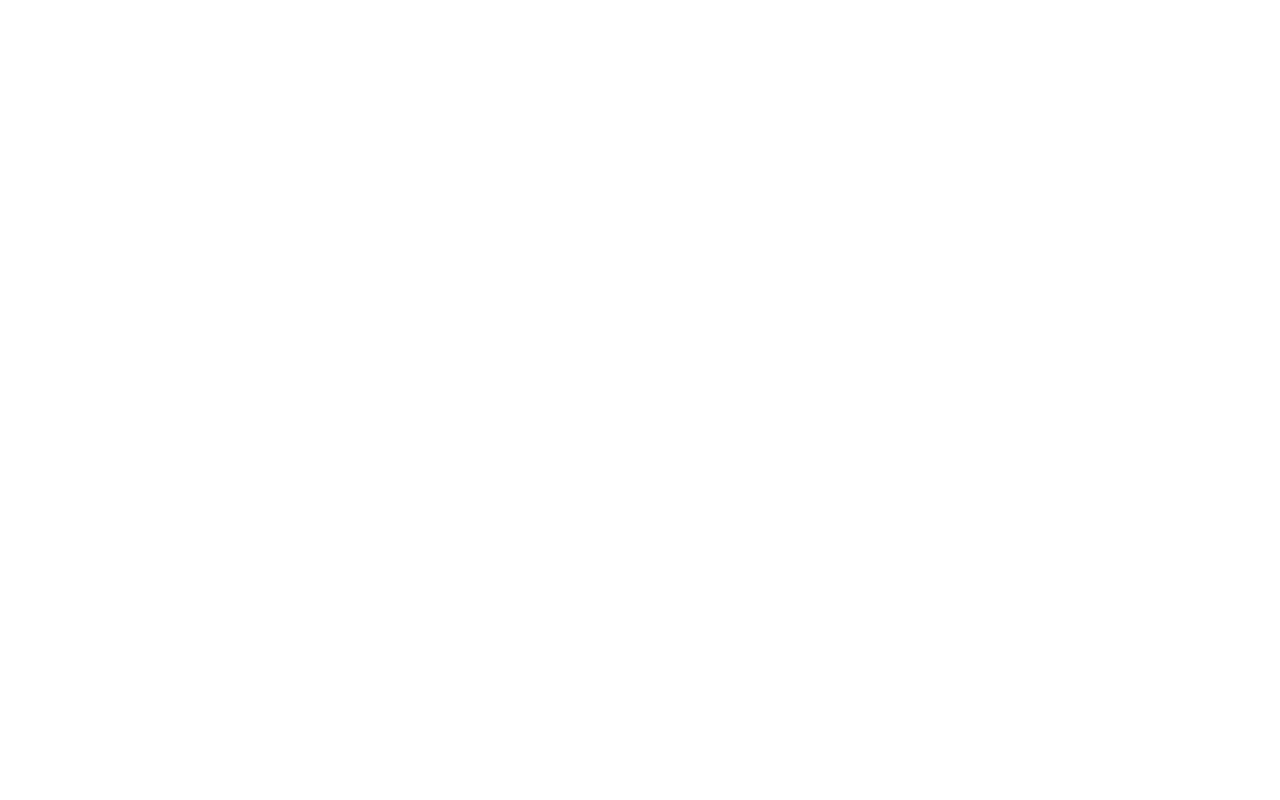
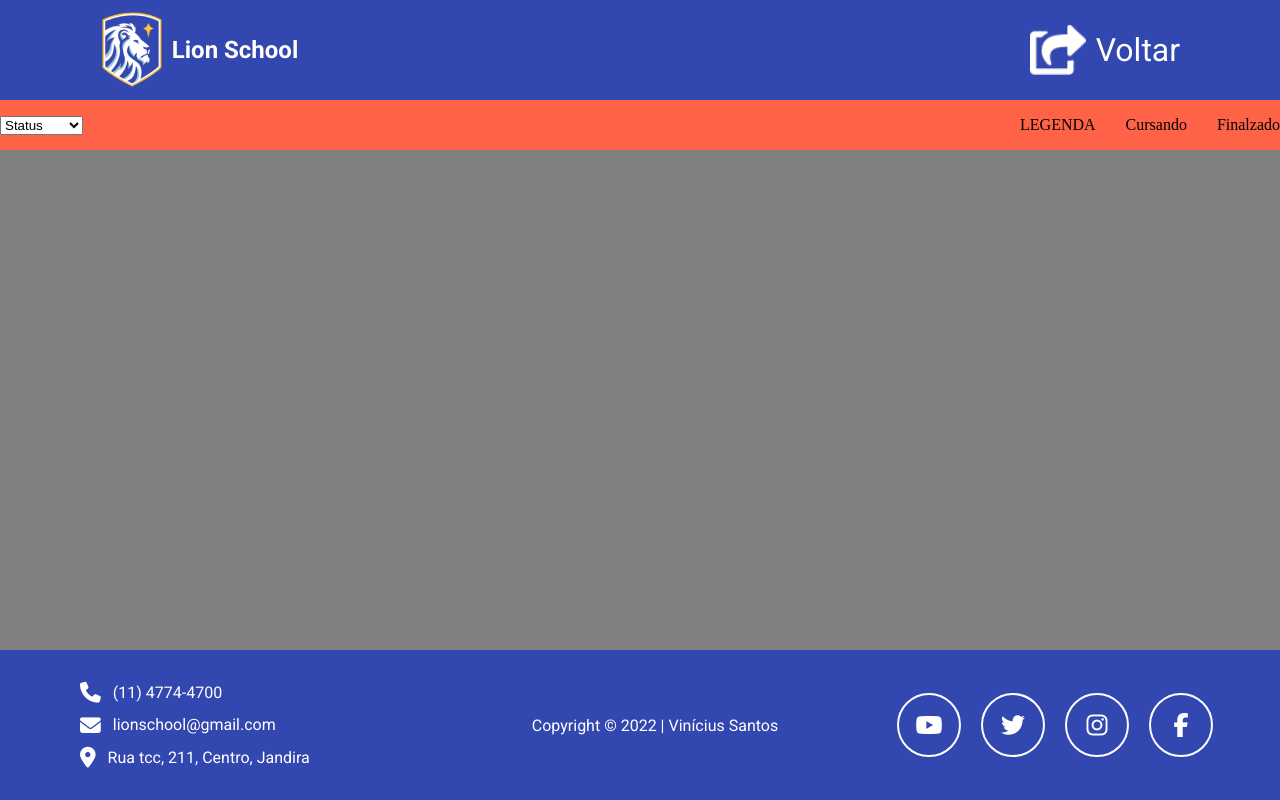
Before and after one commit to vini00784/project-back-and-front, a plain HTML site: page assets/pages/students-list.html in a window 1280 px wide. Drawn offline with Linux system fonts and the light colour scheme; files that its build step writes are made by us from their sources; no server answers.

Commit message:
início da page de listagem

```diff
--- /dev/null
+++ b/assets/css/students-list.css
@@ -0,0 +1,25 @@
+.blue {
+    background-color: ;
+}
+
+main {
+    display: flex;
+    flex-direction: column;
+    align-items: center;
+    justify-content: space-between;
+    flex-grow: 1;
+    background-color: grey;
+}
+
+.subtitle-container {
+    display: flex;
+    height: 50px;
+    width: 100vw;
+    justify-content: space-between;
+    align-items: center;
+    background-color: tomato;
+}
+.subtitle {
+    display: flex;
+    gap: 15px;
+}
--- /dev/null
+++ b/assets/js/studentsList.js
@@ -0,0 +1,17 @@
+'use strict'
+
+import { getStudentsList } from "./studentsListFetch.js"
+
+let studentsList = await getStudentsList()
+
+const courses = localStorage.getItem('course')
+
+const card = () => {
+    const container = document.createElement('div')
+}
+
+const createCards = () => {
+
+}
+
+createCards(courses)
--- /dev/null
+++ b/assets/js/studentsListFetch.js
@@ -0,0 +1,11 @@
+'use strict'
+
+const getStudentsList = async () => {
+    const url = 'http://localhost:3030/alunos/curso/:curso'
+    const response = await fetch(url)
+    const data = response.json()
+
+    return data
+}
+
+export { getStudentsList }
--- a/assets/pages/students-list.html
+++ b/assets/pages/students-list.html
@@ -7,15 +7,103 @@
     <link rel="preconnect" href="https://fonts.googleapis.com">
     <link rel="preconnect" href="https://fonts.gstatic.com" crossorigin>
     <link href="https://fonts.googleapis.com/css2?family=Roboto:wght@100;400;500;700&display=swap" rel="stylesheet">
-    <link rel="stylesheet" href="./assets/css/reset.css">
-    <link rel="stylesheet" href="./assets/css/header.css">
-    <!-- <link rel="stylesheet" href="./assets/css/style.css"> -->
-    <link rel="stylesheet" href="./assets/css/footer.css">
+    <link rel="stylesheet" href="../css/reset.css">
+    <link rel="stylesheet" href="../css/header.css">
+    <link rel="stylesheet" href="../css/students-list.css">
+    <link rel="stylesheet" href="../css/footer.css">
     <script src="https://kit.fontawesome.com/9db81c1527.js" crossorigin="anonymous"></script>
-    <!-- <script src="./assets/js/courses.js" type="module" defer></script> -->
+    <script src="../js/studentsList.js" type="module" defer></script>
     <title>Listagem de Alunos</title>
 </head>
 <body>
+    <header>
+        <div class="logo">
+            <img src="../imgs/logo-image.png" alt="">
+            <span class="logo-text">
+                Lion School
+            </span>
+        </div>
 
+        <div class="out">
+            <img src="../imgs/back_image.png" class="out-img" alt="">
+            <a href="../../index.html" class="out-text">
+                Voltar
+            </a>
+        </div>
+    </header>
+
+    <main>
+        <div class="subtitle-container">
+            <select name="Status">
+                <option value="Status">Status</option>
+                <option value="Finalizado">Finalizado</option>
+                <option value="Cursando">Cursando</option>
+            </select>
+
+            <div class="subtitle">
+                <span class="subtitle-text">LEGENDA</span>
+                <div class="blue"></div>
+                <div class="studyng">Cursando</div>
+                <div class="yellow"></div>
+                <div class="finished">Finalzado</div>
+            </div>
+        </div>
+        <div id="students-container" class="students-container">
+
+        </div>
+    </main>
+
+    <footer>
+        <div class="contact">
+            <div class="phone">
+                <i class="fa-solid fa-phone"></i>
+                <span class="number">(11) 4774-4700</span>
+            </div>
+
+            <div class="email">
+                <i class="fa-solid fa-envelope"></i>
+                <span class="email-text">lionschool@gmail.com</span>
+            </div>
+
+            <div class="localization">
+                <i class="fa-solid fa-location-dot"></i>
+                <span class="address">Rua tcc, 211,  Centro, Jandira</span>
+            </div>
+        </div>
+
+        <div class="copyright">
+            <div class="copyright-text-container">
+                <span class="copyright-text">Copyright © 2022 | Vinícius Santos</span>
+            </div>
+        </div>
+
+        <div class="icons-container">
+            <ul>
+                <li>
+                    <a href="#">
+                        <i class="fa-brands fa-youtube"></i>
+                    </a>
+                </li>
+
+                <li>
+                    <a href="#">
+                        <i class="fa-brands fa-twitter"></i>
+                    </a>
+                </li>
+
+                <li>
+                    <a href="#">
+                        <i class="fa-brands fa-instagram"></i>
+                    </a>
+                </li>
+
+                <li>
+                    <a href="#">
+                        <i class="fa-brands fa-facebook-f"></i>
+                    </a>
+                </li>
+            </ul>
+        </div>
+    </footer>
 </body>
 </html>
```
